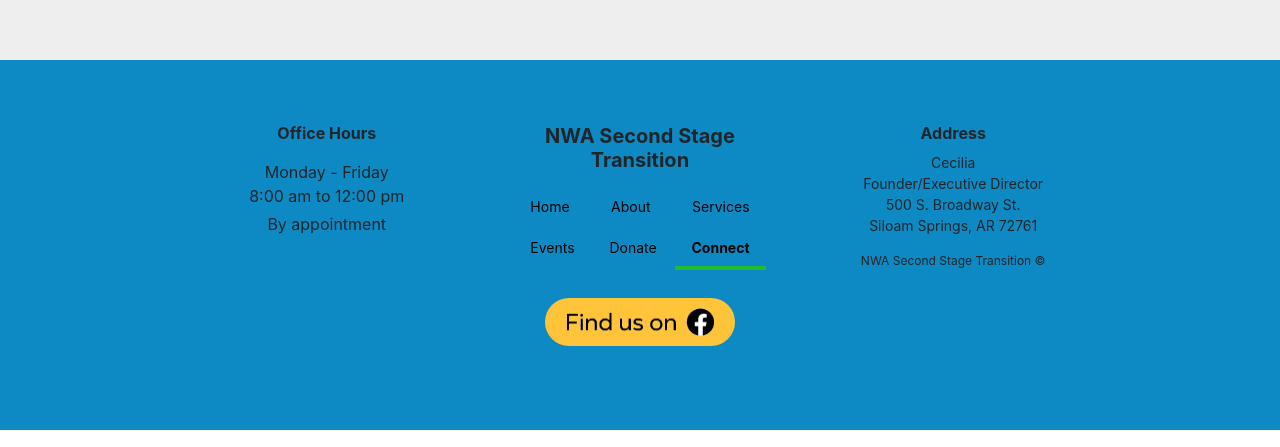
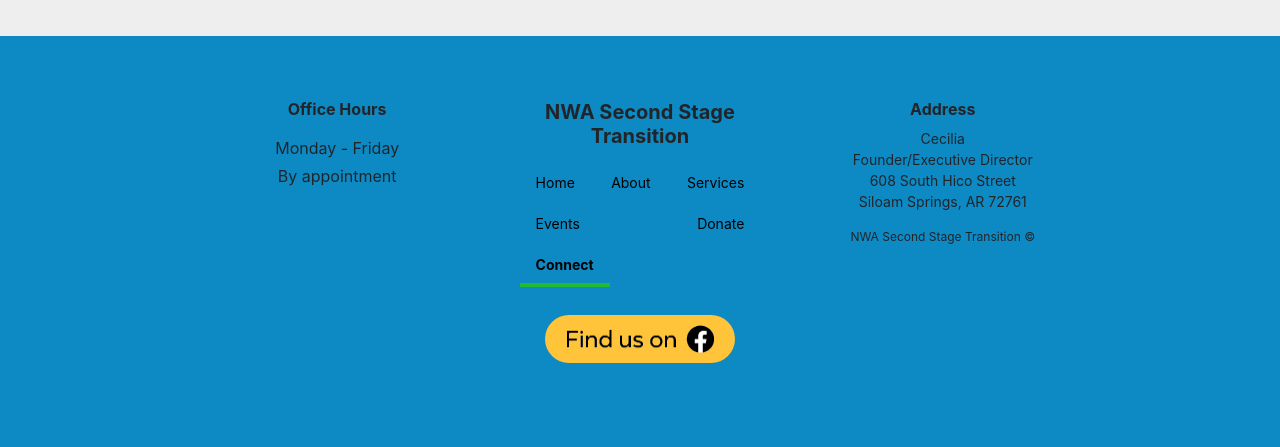
Before and after one commit to nwa-second-stage-transition/nwa-second-stage-transition.github.io, a Jekyll site: the page connect.html, which Jekyll copies as it is, in a window 1280 px wide and 900 px high, scrolled down 1197 px, cut to the strip 453-900 px from the top of the window. Built offline with Jekyll 4.4.1, drawn with Linux system fonts in a browser that asks for light colours; nearby versions of some CDN libraries.

Commit message:
Removed office hours and updated footer address

```diff
--- a/connect.html
+++ b/connect.html
@@ -100,7 +100,6 @@
         <p class="lead">
           <div class="pb-1">
             Monday - Friday<br>
-            8:00 am to 12:00 pm<br>
           </div>
           <div class="pb-1">
             By appointment<br>
@@ -154,7 +153,6 @@
 <p class="footer-content">
   <div class="pb-1">
     Monday - Friday<br>
-    8:00 am to 12:00 pm<br>
   </div>
   <div class="pb-1">
     By appointment<br>
@@ -222,7 +220,7 @@
 <address class="footer-content">
   Cecilia<br>
   Founder/Executive Director<br>
-  500 S. Broadway St.<br>
+  608 South Hico Street<br>
   Siloam Springs, AR 72761<br>
 </address>
       <div class="copyright">NWA Second Stage Transition &copy; </div>
```
